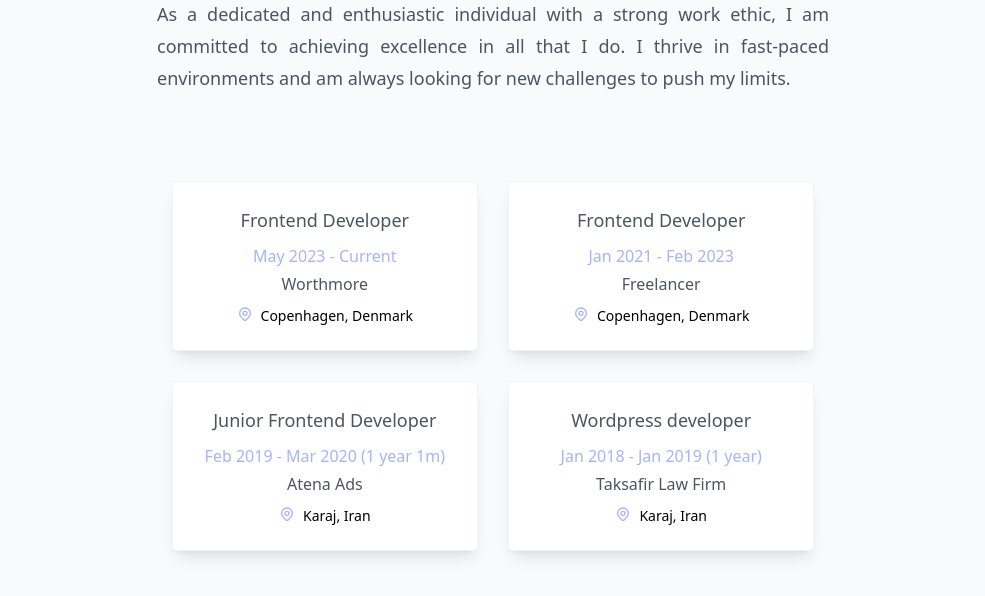
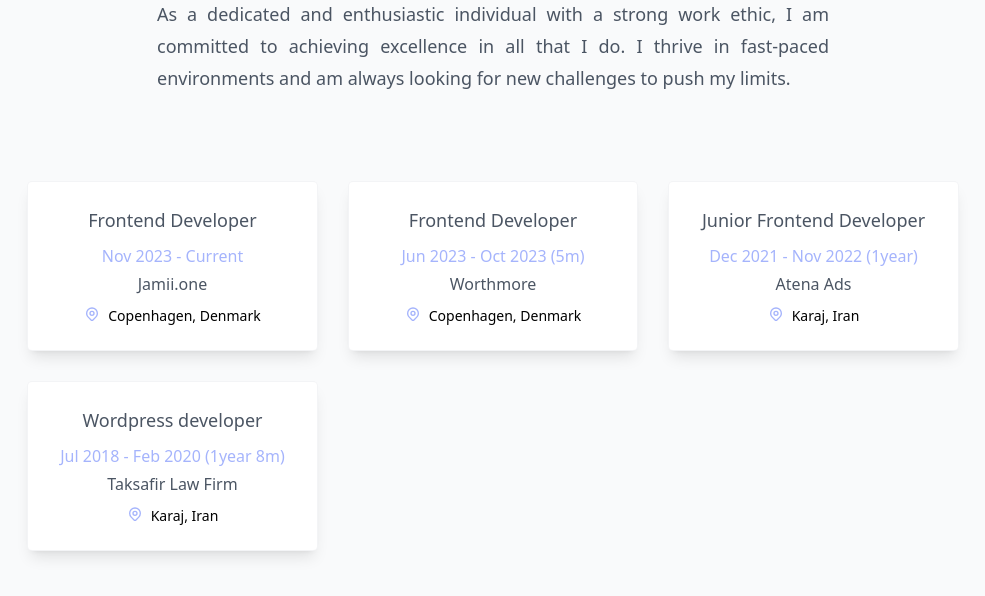
Before and after one commit to zahrahkm/zahrahakimi.github.io, an Astro site: page /Portfolio in a window 1280 px wide. Shown: the part 194-790 px from the top of the page, without its empty margins (147-1132 px from the left). Built offline with nearby package versions, Linux system fonts and the light colour scheme; Astro itself is replaced by a stand-in of ours.

Commit message:
Update Portfolio.astro

```diff
--- a/src/pages/Portfolio.astro
+++ b/src/pages/Portfolio.astro
@@ -12,11 +12,23 @@
     </div>
   </div>
 <div class="mx-auto  max-w-2xl flex justify-center lg:max-w-none">
-      <div class=" grid grid-cols-1 gap-8 sm:mt-20 sm:grid-cols-1 lg:grid-cols-2 ">
+      <div class=" grid grid-cols-1 gap-8 sm:mt-20 sm:grid-cols-1 lg:grid-cols-3 ">
+        <div class="flex flex-col ring-1 ring-gray-100 rounded px-8 py-6 shadow-lg text-center justify-center bg-white">
+              <h2 class="font-medium text-lg leading-7 text-gray-600 mb-2">Frontend Developer</h2>
+              <h3 class="font-medium text-md leading-7 text-indigo-300">Nov 2023 - Current</h3>
+              <h3 class="font-medium text-md leading-7 text-gray-600  mb-2">Jamii.one</h3>
+              <div class="flex flex-row justify-center">
+              <svg class="h-4 w-4 text-indigo-300"  fill="none" viewBox="0 0 24 24" stroke="currentColor">
+                    <path stroke-linecap="round" stroke-linejoin="round" stroke-width="2" d="M17.657 16.657L13.414 20.9a1.998 1.998 0 01-2.827 0l-4.244-4.243a8 8 0 1111.314 0z"/>
+                    <path stroke-linecap="round" stroke-linejoin="round" stroke-width="2" d="M15 11a3 3 0 11-6 0 3 3 0 016 0z"/>
+              </svg>
+              <p class="text-sm ml-2 text-center"> Copenhagen, Denmark</p>
+              </div>
+        </div>
 
        <div class="flex flex-col ring-1 ring-gray-100 rounded px-8 py-6 shadow-lg text-center justify-center bg-white">
              <h2 class="font-medium text-lg leading-7 text-gray-600 mb-2">Frontend Developer</h2>
-             <h3 class="font-medium text-md leading-7 text-indigo-300">May 2023 - Current</h3>
+             <h3 class="font-medium text-md leading-7 text-indigo-300">Jun 2023 - Oct 2023 (5m)</h3>
              <h3 class="font-medium text-md leading-7 text-gray-600  mb-2">Worthmore</h3>
              <div class="flex flex-row justify-center">
              <svg class="h-4 w-4 text-indigo-300"  fill="none" viewBox="0 0 24 24" stroke="currentColor">
@@ -30,22 +42,8 @@
 
 
         <div class="flex flex-col ring-1 ring-gray-100 rounded px-8 py-6 shadow-lg text-center justify-center bg-white">
-          <h2 class="font-medium text-lg leading-7 text-gray-600 mb-2">Frontend Developer</h2>
-          <h3 class="font-medium text-md leading-7 text-indigo-300 ">Jan 2021 - Feb 2023 </h3>
-          <h3 class="font-medium text-md leading-7 text-gray-600 mb-2">Freelancer</h3>
-          <div class="flex flex-row justify-center">
-          <svg class="h-4 w-4 text-indigo-300"  fill="none" viewBox="0 0 24 24" stroke="currentColor">
-                <path stroke-linecap="round" stroke-linejoin="round" stroke-width="2" d="M17.657 16.657L13.414 20.9a1.998 1.998 0 01-2.827 0l-4.244-4.243a8 8 0 1111.314 0z"/>
-                <path stroke-linecap="round" stroke-linejoin="round" stroke-width="2" d="M15 11a3 3 0 11-6 0 3 3 0 016 0z"/>
-          </svg>
-          <p class="text-sm ml-2"> Copenhagen, Denmark</p>
-          </div>
-        </div>
-
-
-        <div class="flex flex-col ring-1 ring-gray-100 rounded px-8 py-6 shadow-lg text-center justify-center bg-white">
               <h2 class="font-medium text-lg leading-7 text-gray-600 mb-2">Junior Frontend Developer</h2>
-              <h3 class="font-medium text-md leading-7 text-indigo-300">Feb 2019 - Mar 2020 (1 year 1m)</h3>
+              <h3 class="font-medium text-md leading-7 text-indigo-300">Dec 2021 - Nov 2022 (1year)</h3>
               <h3 class="font-medium text-md leading-7 text-gray-600  mb-2">Atena Ads</h3>
               <div class="flex flex-row justify-center">
               <svg class="h-4 w-4 text-indigo-300"  fill="none" viewBox="0 0 24 24" stroke="currentColor">
@@ -59,7 +57,7 @@
 
         <div class="flex flex-col ring-1 ring-gray-100 rounded px-8 py-6 shadow-lg text-center justify-center bg-white">
           <h2 class="font-medium text-lg leading-7 text-gray-600 mb-2">Wordpress developer</h2>
-          <h3 class="font-medium text-md leading-7 text-indigo-300">Jan 2018 - Jan 2019 (1 year)</h3>
+          <h3 class="font-medium text-md leading-7 text-indigo-300">Jul 2018 - Feb 2020 (1year 8m)</h3>
           <h3 class="font-medium text-md leading-7 text-gray-600  mb-2">Taksafir Law Firm</h3>
           <div class="flex flex-row justify-center">
           <svg class="h-4 w-4 text-indigo-300"  fill="none" viewBox="0 0 24 24" stroke="currentColor">
```
